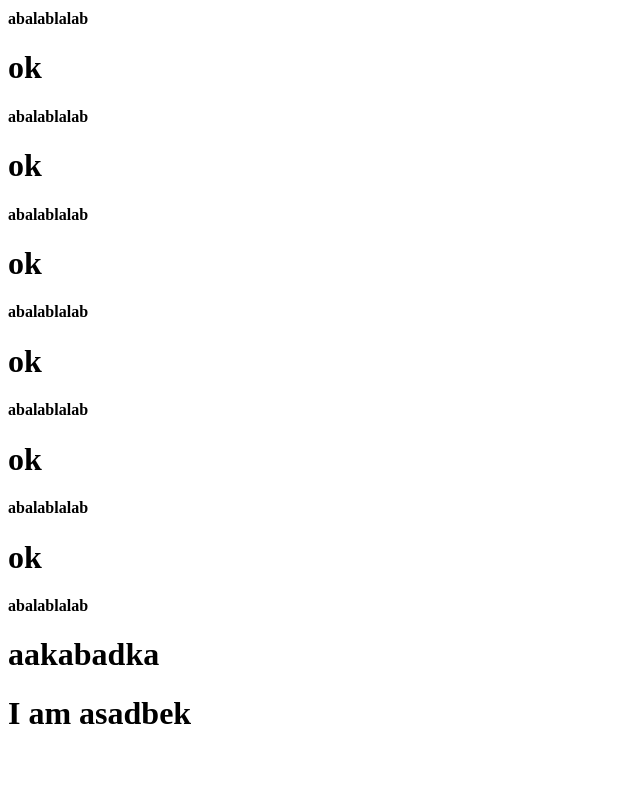
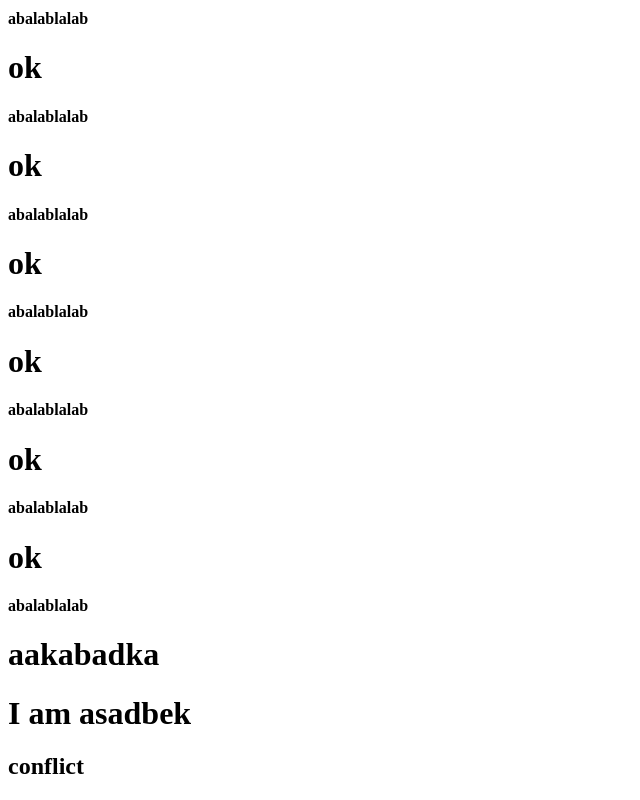
Before and after one commit to rajaboff-dev/just-a-repo, a plain HTML site: page index.html in a window 1280 px wide. Shown: the part 951-1751 px from the top of the page, without its empty margins (0-640 px from the left). Before the commit the page ends 1704 px from the top, so only its background shows below. Drawn offline with Linux system fonts and the light colour scheme.

Commit message:
h2 conflict added

```diff
--- a/index.html
+++ b/index.html
@@ -40,5 +40,6 @@
     <h4>abalablalab</h4>
     <h1>aakabadka</h1>
     <h1>I am asadbek</h1>
+    <h2>conflict</h2>
 </body>
 </html>
```
